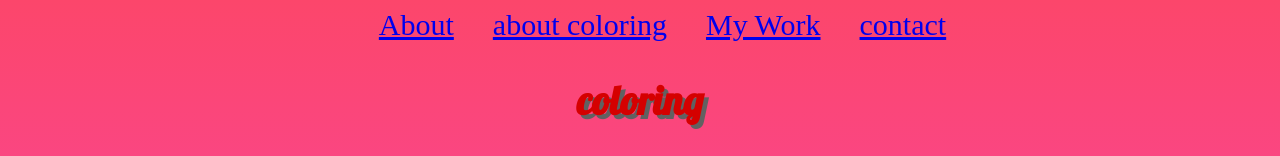
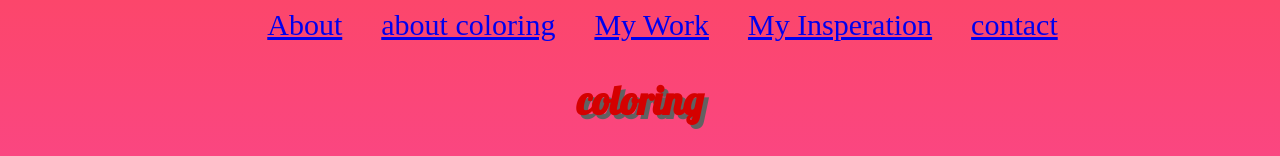
Before and after one commit to vixdeep/my-fave-3, a plain HTML site: page index.html in a window 1280 px wide. Shown: the top 156 px of the page. Drawn offline with Linux system fonts and the light colour scheme; grey boxes are pictures that could not be loaded.

Commit message:
Add files via upload

```diff
--- a/index.html
+++ b/index.html
@@ -13,6 +13,7 @@
             <li class="links"><a href="#about">About</a></li>
             <li class="links"><a href="#about coloring">about coloring</a></li>
             <li class="links"><a href="#work">My Work</a></li>
+            <li class="links"><a href="#insperation">My Insperation</a></li>
             <li class="links"><a href="#contact">contact</a></li>
         </ul>
     </div>
```
